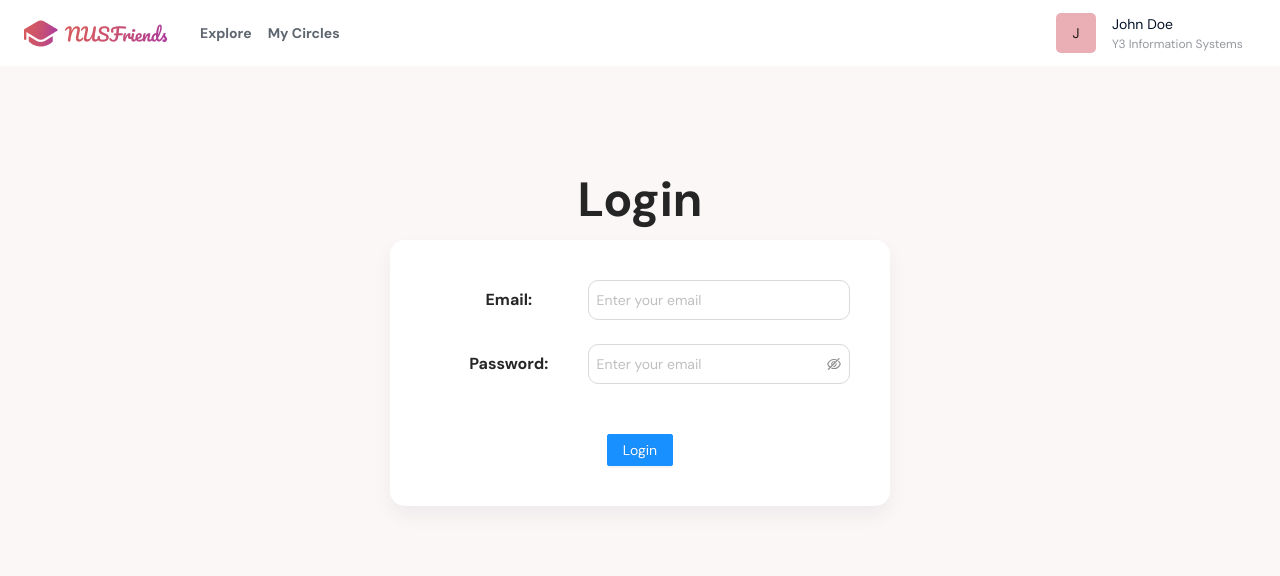
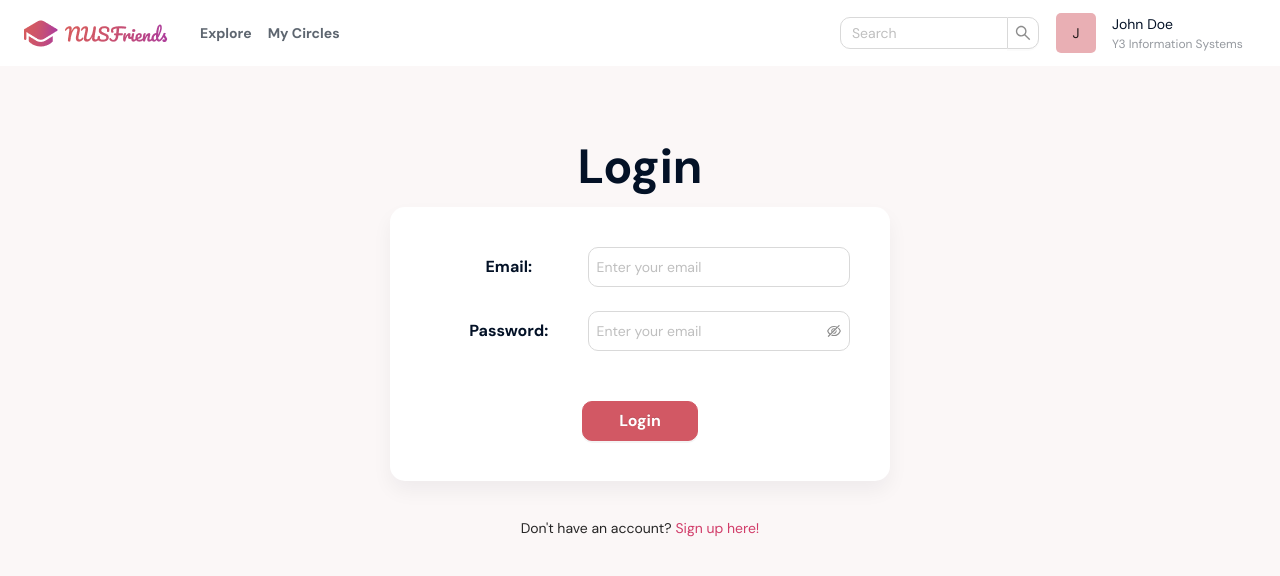
Before and after one commit to yuanxin1997/nusfriends-fe, a React (Create React App) app: page /login in a window 1280 px wide. Shown: the top 576 px of the page. Built offline with nearby package versions, Linux system fonts and the light colour scheme.

Commit message:
added search bar in nav & updated css for login page

```diff
--- a/src/components/Navbar.js
+++ b/src/components/Navbar.js
@@ -1,3 +1,5 @@
+import { Col, Row } from "antd";
+import Search from "antd/lib/input/Search";
 import React, { useState } from "react";
 import { Link } from "react-router-dom";
 import styled from "styled-components";
@@ -25,6 +27,16 @@ function Navbar() {
                 <Link to="/my-circles">My Circles</Link>
             </div>
 
+            <Row align="middle" gutter={[16, 0]}>
+                <Col>
+                    <Search
+                        placeholder="Search"
+                        allowClear
+                        // onSearch={onSearch}
+                        style={{ width: 200 }}
+                    />
+                </Col>
+                <Col>
                     <ProfileCard>
                         {/* Right Side */}
                         {/* temp holder for profile pic */}
@@ -53,12 +65,16 @@ function Navbar() {
                             }}
                             className="profileitems"
                         >
-                    <ProfileName className="profilename">John Doe</ProfileName>
+                            <ProfileName className="profilename">
+                                John Doe
+                            </ProfileName>
                             <ProfileInfo className="profileinfo">
                                 Y3 Information Systems
                             </ProfileInfo>
                         </div>
                     </ProfileCard>
+                </Col>
+            </Row>
         </Nb>
     );
 }
--- a/src/index.css
+++ b/src/index.css
@@ -1,4 +1,5 @@
 @import url("https://fonts.googleapis.com/css2?family=DM+Sans:wght@400;500;700&display=swap");
+@import "~antd/dist/antd.css";
 
 body {
     margin: 0;
@@ -73,6 +74,7 @@ h1 {
     font-weight: var(--fw-bold);
     line-height: 125%;
     margin: 0;
+    color: var(--base-100);
 }
 
 h2 {
@@ -80,6 +82,7 @@ h2 {
     font-weight: var(--fw-bold);
     line-height: 125%;
     margin: 0;
+    color: var(--base-100);
 }
 
 h3 {
@@ -87,6 +90,7 @@ h3 {
     font-weight: var(--fw-bold);
     line-height: 125%;
     margin: 0;
+    color: var(--base-100);
 }
 
 h4 {
@@ -94,6 +98,7 @@ h4 {
     font-weight: var(--fw-bold);
     line-height: 125%;
     margin: 0;
+    color: var(--base-100);
 }
 
 h5 {
@@ -101,6 +106,7 @@ h5 {
     font-weight: var(--fw-bold);
     line-height: 125%;
     margin: 0;
+    color: var(--base-100);
 }
 
 a {
@@ -113,3 +119,56 @@ a {
 a:hover {
     color: var(--accent-darkpink);
 }
+
+.ant-input-search
+    > .ant-input-group
+    > .ant-input-group-addon:last-child
+    .ant-input-search-button {
+    border-bottom-right-radius: var(--br-md);
+    border-top-right-radius: var(--br-md);
+}
+
+.ant-input-group-addon {
+    border-radius: var(--br-md);
+}
+
+.ant-input-search .ant-input-group .ant-input-affix-wrapper:not(:last-child) {
+    border-top-left-radius: var(--br-md);
+    border-bottom-left-radius: var(--br-md);
+}
+
+.ant-btn:hover {
+    border-color: var(--accent-redpink);
+}
+
+.ant-input-search .ant-input-group .ant-input-affix-wrapper:hover {
+    border-color: var(--accent-redpink);
+}
+
+.ant-input-affix-wrapper:focus,
+.ant-input-affix-wrapper-focused {
+    border-color: var(--accent-lightpink);
+    box-shadow: 0 0 0 2px rgba(210, 88, 100, 0.2);
+}
+
+.ant-btn {
+    border-radius: var(--br-md);
+    font-weight: 700;
+}
+
+.ant-btn-primary {
+    background-color: var(--accent-redpink);
+    border-color: var(--accent-redpink);
+}
+
+.ant-btn-primary:hover {
+    background-color: var(--accent-darkpink);
+    border-color: var(--accent-darkpink);
+    box-shadow: var(--shadow);
+}
+
+.ant-btn-primary:focus {
+    background-color: var(--accent-lightpink);
+    border-color: var(--accent-darkpink);
+    box-shadow: var(--shadow);
+}
--- a/src/pages/Login.js
+++ b/src/pages/Login.js
@@ -1,6 +1,7 @@
 import { Button, Col, Input, Row } from "antd";
 import Password from "antd/lib/input/Password";
 import React, { useState } from "react";
+import { Link } from "react-router-dom";
 import styled from "styled-components";
 
 function Login() {
@@ -58,9 +59,21 @@ function Login() {
                 </div>
 
                 <div style={{ margin: "50px 0px 24px 0px" }}>
-                    <Button type="primary">Login</Button>
+                    <Button
+                        type="primary"
+                        size="large"
+                        style={{ padding: "0px 36px" }}
+                    >
+                        Login
+                    </Button>
                 </div>
             </LoginCard>
+            <div style={{ marginBottom: "20%" }}>
+                Don't have an account?{" "}
+                <Link to={"register"}>
+                    <SignUp>Sign up here!</SignUp>
+                </Link>
+            </div>
         </div>
     );
 }
@@ -70,8 +83,19 @@ const LoginCard = styled.div`
     border-radius: var(--br-lg);
     min-width: 500px;
     box-shadow: var(--shadow);
-    margin-bottom: 20%;
+    margin-bottom: 36px;
     padding: 16px;
 `;
 
+const SignUp = styled.span`
+    color: var(--accent-darkpink);
+    transition: var(--transition);
+    font-weight: 400;
+
+    &:hover {
+        text-decoration: underline;
+        font-weight: 700;
+    }
+`;
+
 export default Login;
```
Lines whose indentation alone changed are shown as unchanged.
